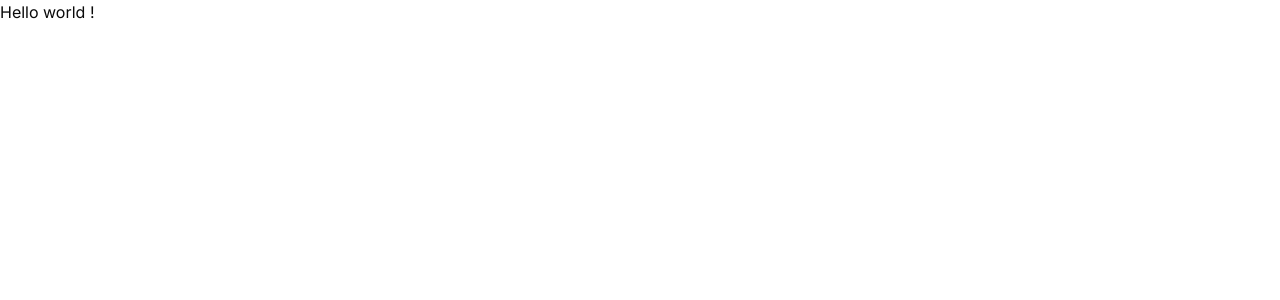
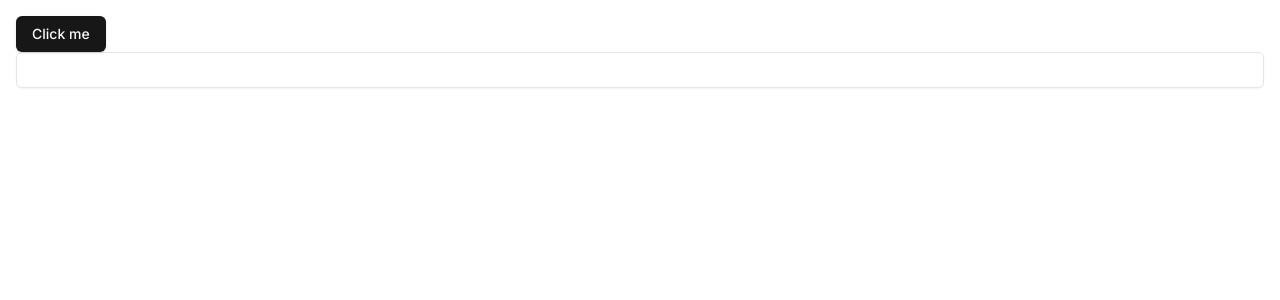
Before and after one commit to ToPin060/react-gitthread, a Next.js app: page / in a window 1280 px wide. Shown: the top 300 px of the page. Built offline with nearby package versions, Linux system fonts and the light colour scheme.

Commit message:
Feat: Use different shadcn-ui components

```diff
--- a/app/page.tsx
+++ b/app/page.tsx
@@ -1,5 +1,10 @@
+import { Button } from "@/components/ui/button";
+import { Input } from "@/components/ui/input";
 import Image from "next/image";
 
 export default function Home() {
-  return <div> Hello world !</div>;
+  return <div className="m-4">
+    <Button>Click me</Button>
+    <Input/>
+  </div>;
 }
```
